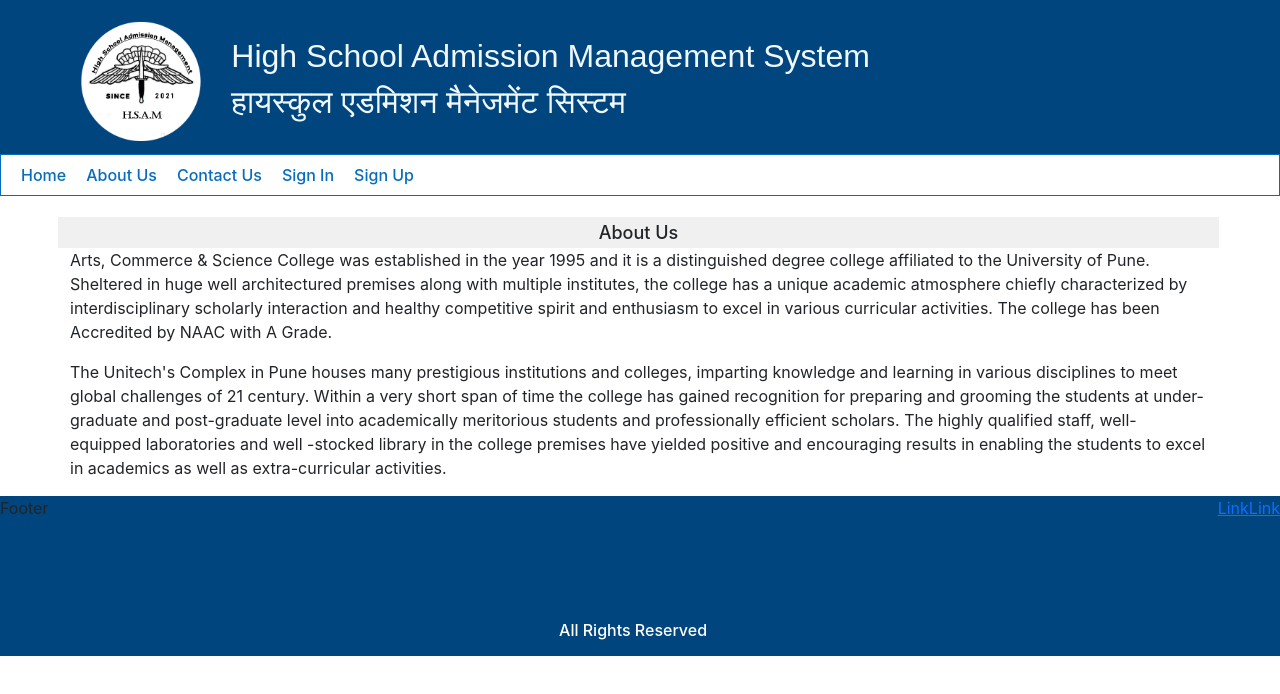
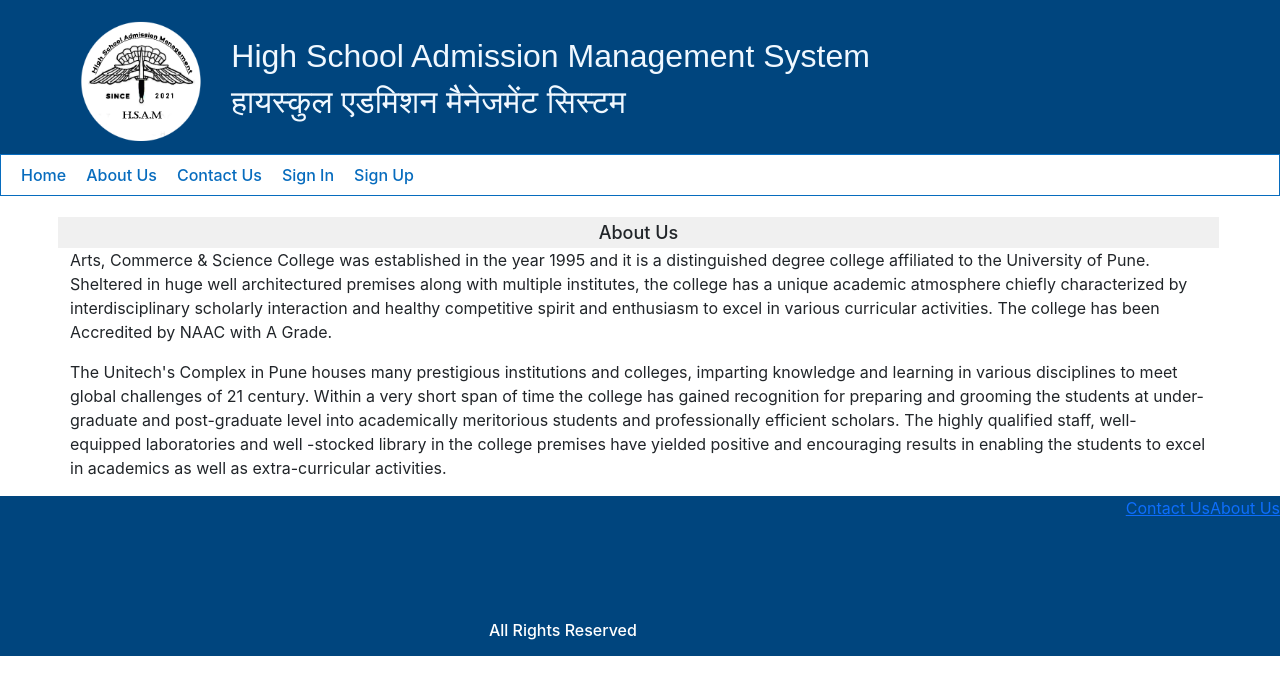
Before and after one commit to adityasasane2000/HighSchool-Admission-WebApp, a React (Create React App) app: page /about in a window 1280 px wide. Shown: the top 694 px of the page. Built offline with nearby package versions, Linux system fonts and the light colour scheme; no server answers; a web font is replaced by a local one; what google-maps-react would draw is missing.

Commit message:
footer liniks change

```diff
--- a/package.json
+++ b/package.json
@@ -15,6 +15,7 @@
     "react-dom": "^17.0.2",
     "react-fast-marquee": "^1.3.1",
     "react-google-button": "^0.7.2",
+    "react-google-maps": "^9.4.5",
     "react-marquee-master": "^1.4.5",
     "react-redux": "^7.2.6",
     "react-router-dom": "^5.3.0",
--- a/src/components/Footer.js
+++ b/src/components/Footer.js
@@ -6,12 +6,10 @@ import { Link } from "react-router-dom";
 function Footer() {
   return (
     <div className='Footer'>
-      Footer
-
       <h6 id='All-Rights'>All Rights Reserved</h6>
-      <Link to="hi 11">Link</Link>
+      <Link to="/contactus">Contact Us</Link>
               <br />
-      <Link to="hi 11">Link</Link>
+      <Link to="/about">About Us</Link>
               <br />
 
     </div>
```
Also changed, not shown: 1 other file (tests, documents, lock files or other folders).
